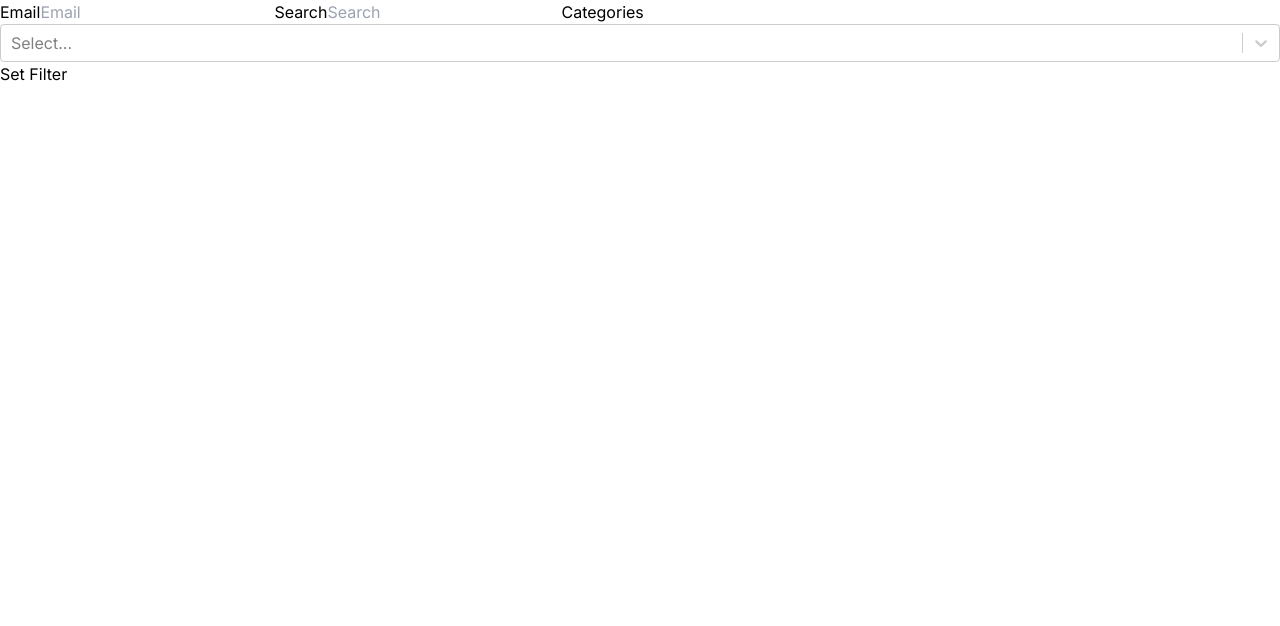
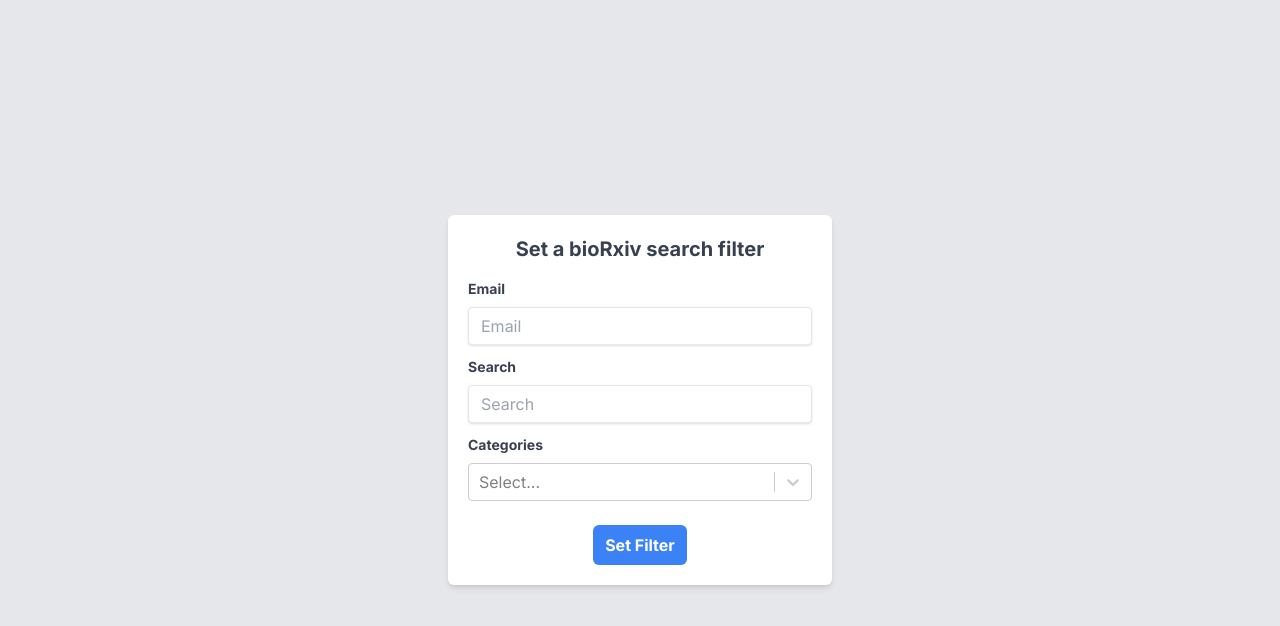
Before and after one commit to michaelzhan1/biorxiv-search, a Next.js app in the folder main/: page / in a window 1280 px wide. Shown: the top 626 px of the page. Built offline with nearby package versions, Linux system fonts and the light colour scheme.

Commit message:
Style with tailwind

```diff
--- a/main/components/NewFilter.tsx
+++ b/main/components/NewFilter.tsx
@@ -81,15 +81,28 @@
 
   return (
     <>
-      <form onSubmit={ handleSubmit }>
-        <label htmlFor="email">Email</label>
-        <input type="text" placeholder="Email" name="email" />
-        <label htmlFor="search">Search</label>
-        <input type="text" placeholder="Search" name="search" required/>
-        <label htmlFor="category">Categories</label>
-        <Select options={options} isMulti className='basic-multi-select' classNamePrefix='select' onChange={ handleSelectChange } />
-        <button type="submit">Set Filter</button>
-      </form>
+      <div className='flex flex-col h-screen justify-center items-center bg-gray-200'>
+        <div className="w-full max-w-sm">
+          <form onSubmit={ handleSubmit } className='bg-white rounded-md p-5 shadow-md'>
+            <h1 className='text-center text-xl font-bold text-gray-700 mb-4'>Set a bioRxiv search filter</h1>
+            <div className='mb-3'>
+              <label htmlFor="email" className='block font-bold text-sm text-gray-700 mb-2'>Email</label>
+              <input type="text" placeholder="Email" name="email"  className='shadow appearance-none border rounded w-full py-2 px-3 text-gray-700 leading-tight focus:outline-none focus:shadow-outline'/>
+            </div>
+            <div className='mb-3'>
+              <label htmlFor="search" className='block font-bold text-sm text-gray-700 mb-2'>Search</label>
+              <input type="text" placeholder="Search" name="search" required className='shadow appearance-none border rounded w-full py-2 px-3 text-gray-700 leading-tight focus:outline-none focus:shadow-outline'/>
+            </div>
+            <div className='mb-6'>
+              <label htmlFor="category" className='block font-bold text-sm text-gray-700 mb-2'>Categories</label>
+              <Select options={options} isMulti className='basic-multi-select' classNamePrefix='select' onChange={ handleSelectChange } />
+            </div>
+            <div className='flex justify-center'>
+              <button type="submit" className='bg-blue-500 hover:bg-blue-600 text-white rounded-md px-3 py-2 font-bold'>Set Filter</button>
+            </div>
+          </form>
+        </div>
+      </div>
     </>
   )
 }
```
